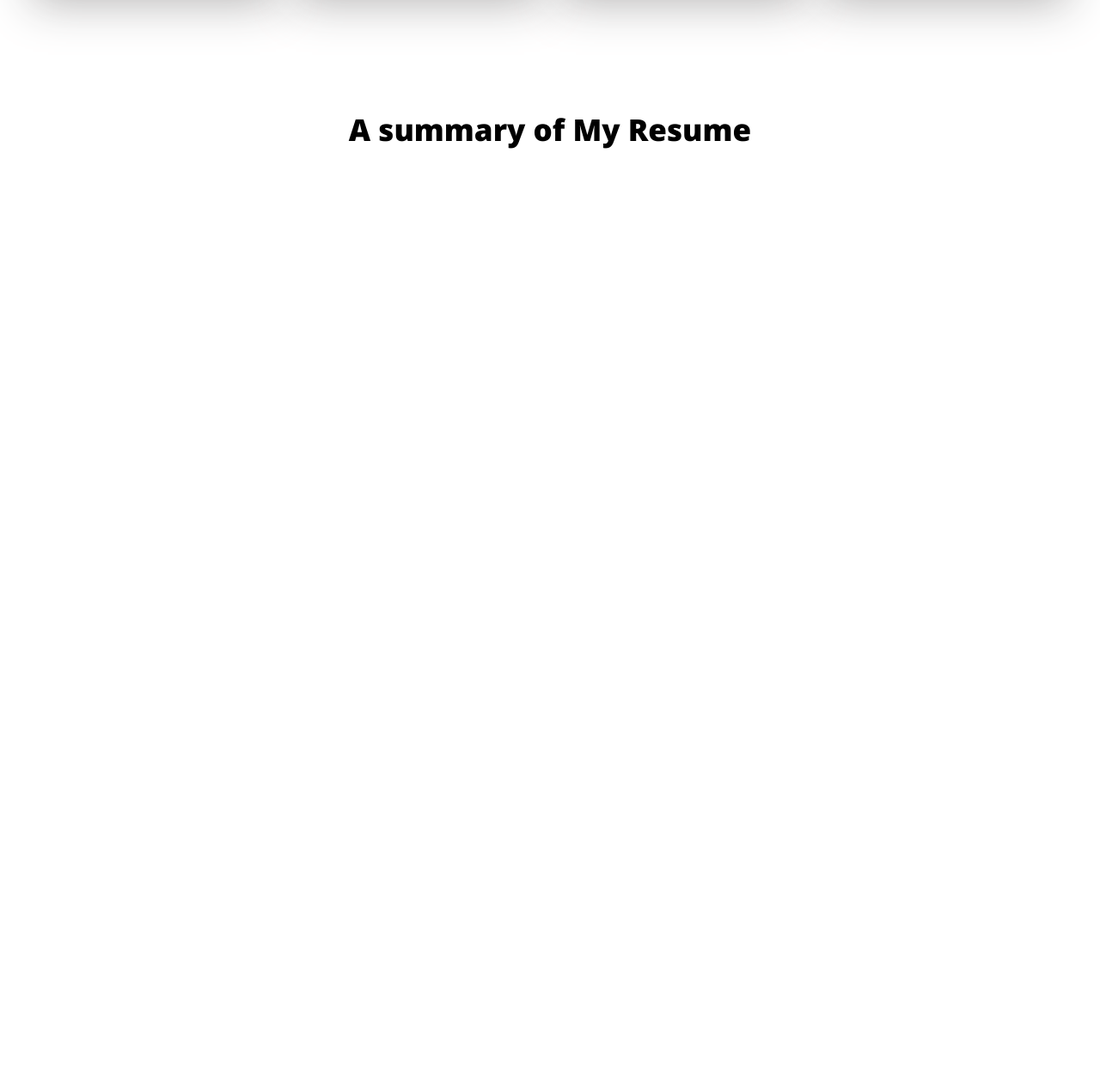
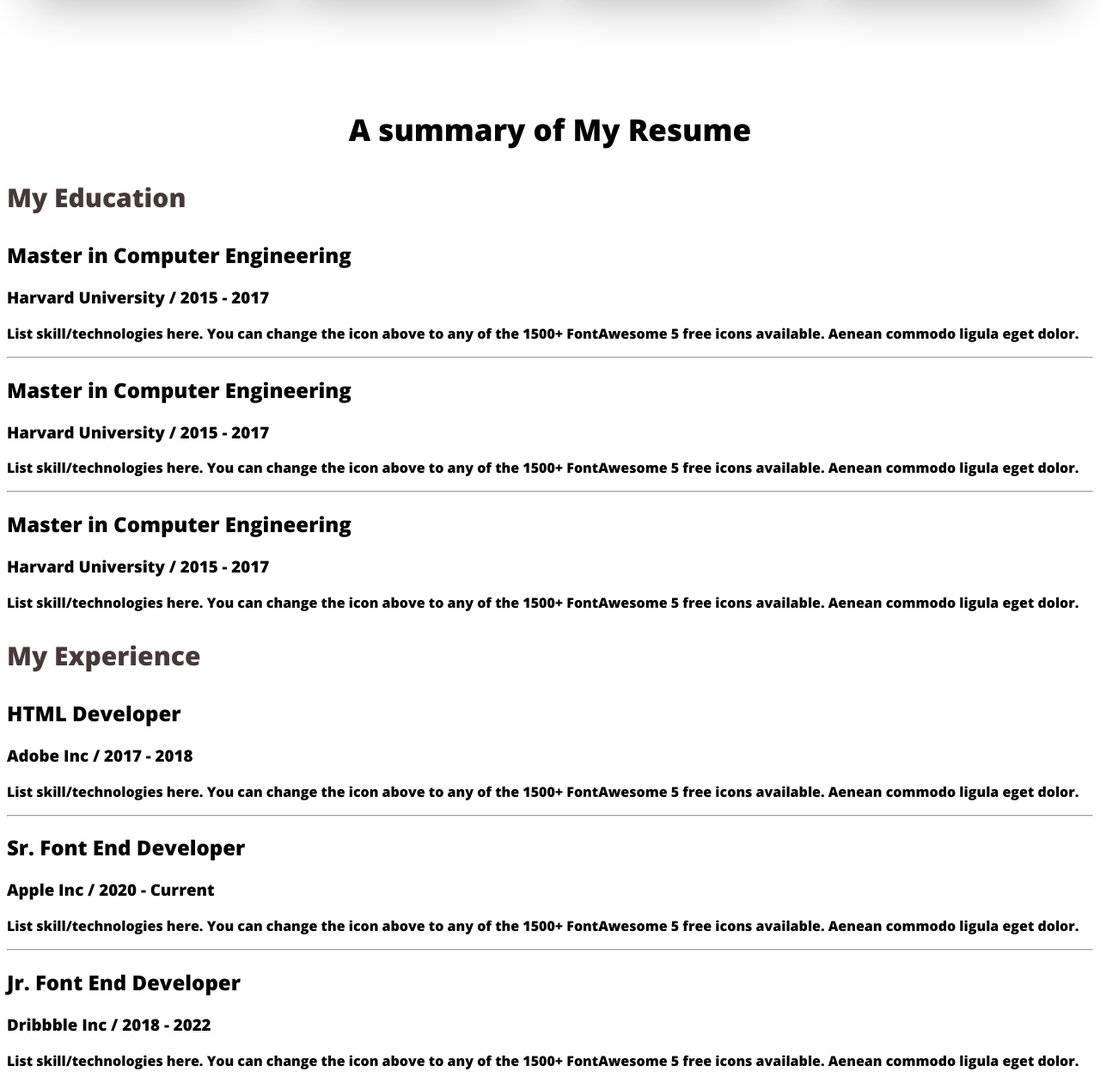
Before and after one commit to Rakib9001/web-developer-rakib, a plain HTML site: page index.html in a window 1280 px wide. Shown: the part 2733-3994 px from the top of the page at 86% size. Before the commit the page ends 2942 px from the top, so only its background shows below. Drawn offline with nearby package versions, Linux system fonts and the light colour scheme.

Commit message:
added contant

```diff
--- a/index.html
+++ b/index.html
@@ -103,7 +103,62 @@ Siblings: Kimbal Musk, Tosca Musk, Jana Bezuidenhout, Alexandra Musk</em>
         </section>
         <section>
             <h3 class="section-title">A summary of My Resume</h3>
+            <div class="resume-container">
+              <!-- title box ===1============== -->
+                <div class="resume-colum">
 
+                    <h3 class="resume-column-title">My Education</h3>
+                    <div class="resume-part">
+                        <h2 class="resume-item-title">Master in Computer Engineering</h2>
+                        <h3 class="resume-item-info">Harvard University / 2015 - 2017</h3>
+                        <p class="resume-item-description">List skill/technologies here. You can change the icon above
+                            to any of the 1500+ FontAwesome 5 free icons available. Aenean commodo ligula eget dolor.</p>
+                    </div>
+                    <hr>
+                    <div class="resume-part">
+                        <h2 class="resume-item-title">Master in Computer Engineering</h2>
+                        <h3 class="resume-item-info">Harvard University / 2015 - 2017</h3>
+                        <p class="resume-item-description">List skill/technologies here. You can change the icon above
+                            to any of the 1500+ FontAwesome 5 free icons available. Aenean commodo ligula eget dolor.</p>
+                    </div>
+                      <hr>
+                    <div class="resume-part">
+                        <h2 class="resume-item-title">Master in Computer Engineering</h2>
+                        <h3 class="resume-item-info">Harvard University / 2015 - 2017</h3>
+                        <p class="resume-item-description">List skill/technologies here. You can change the icon above
+                            to any of the 1500+ FontAwesome 5 free icons available. Aenean commodo ligula eget dolor.</p>
+                    </div>
+
+
+                </div>
+
+                <!-- title box ===2============= -->
+                <div class="resume-colum">
+
+                    <h3 class="resume-column-title">My Experience</h3>
+                    <div class="resume-part">
+                        <h2 class="resume-item-title">HTML Developer</h2>
+                        <h3 class="resume-item-info">Adobe Inc / 2017 - 2018</h3>
+                        <p class="resume-item-description">List skill/technologies here. You can change the icon above
+                            to any of the 1500+ FontAwesome 5 free icons available. Aenean commodo ligula eget dolor.</p>
+                    </div><hr>
+
+                    <div class="resume-part">
+                        <h2 class="resume-item-title">Sr. Font End Developer</h2>
+                        <h3 class="resume-item-info">Apple Inc / 2020 - Current</h3>
+                        <p class="resume-item-description">List skill/technologies here. You can change the icon above
+                            to any of the 1500+ FontAwesome 5 free icons available. Aenean commodo ligula eget dolor.</p>
+                    </div><hr>
+
+                    <div class="resume-part">
+                        <h2 class="resume-item-title">Jr. Font End Developer</h2>
+                        <h3 class="resume-item-info">Dribbble Inc / 2018 - 2022</h3>
+                        <p class="resume-item-description">List skill/technologies here. You can change the icon above
+                            to any of the 1500+ FontAwesome 5 free icons available. Aenean commodo ligula eget dolor.</p>
+                    </div>
+                </div>
+
+            </div>
         </section>
     </main>
     <footer>
--- a/style.css
+++ b/style.css
@@ -154,3 +154,10 @@ main section{
 .section-title{
     text-align: center;
 }
+.resume-column-title{
+    color:  #453939;
+font-size: 30px;
+font-style: normal;
+font-weight: 700;
+
+}
```
